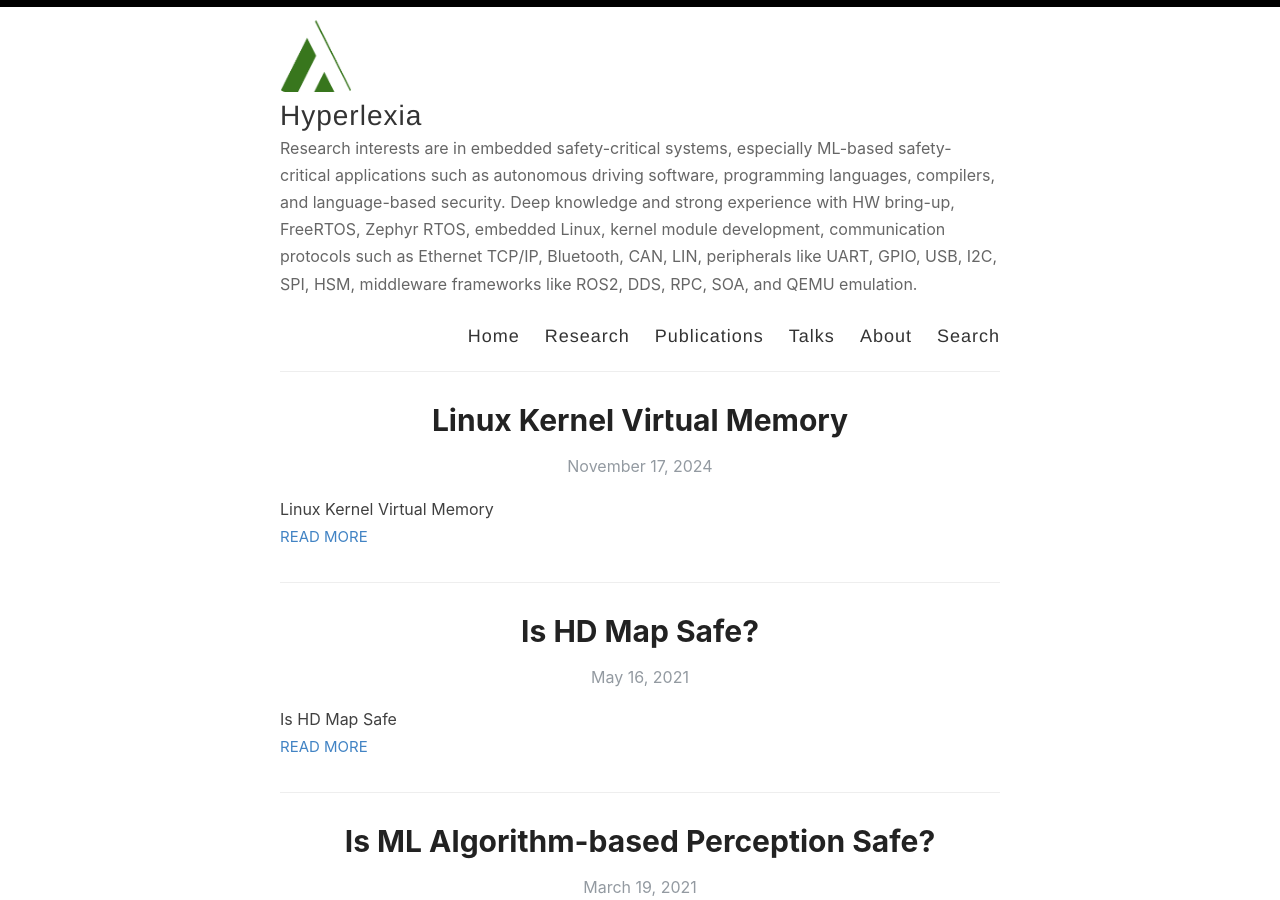
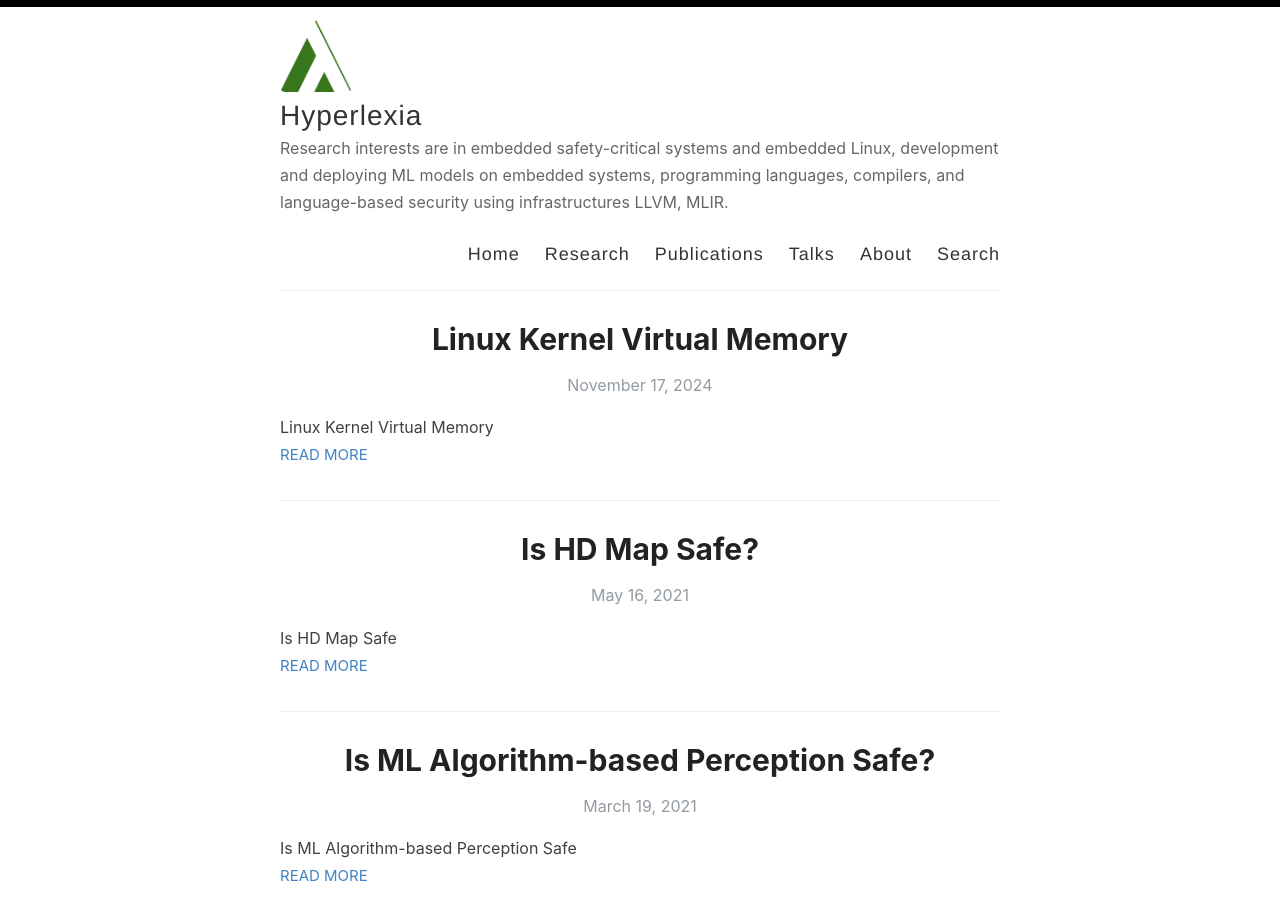
Before and after one commit to channgo2203/channgo2203.github.io, a Jekyll site: the page built from index.html, in a window 1280 px wide and 900 px high. Built offline with Jekyll 4.4.1, drawn with Linux system fonts in a browser that asks for light colours; the list of posts is cut into pages by our own code.

Commit message:
update linux-virtual-mem

```diff
--- a/_config.yml
+++ b/_config.yml
@@ -9,7 +9,7 @@ name: Hyperlexia
 author: Van C. Ngo
 
 # Short bio or description (displayed in the header)
-description: Research interests are in embedded safety-critical systems, especially ML-based safety-critical applications such as autonomous driving software, programming languages, compilers, and language-based security. Deep knowledge and strong experience with HW bring-up, FreeRTOS, Zephyr RTOS, embedded Linux, kernel module development, communication protocols such as Ethernet TCP/IP, Bluetooth, CAN, LIN, peripherals like UART, GPIO, USB, I2C, SPI, HSM, middleware frameworks like ROS2, DDS, RPC, SOA, and QEMU emulation.
+description: Research interests are in embedded safety-critical systems and embedded Linux, development and deploying ML models on embedded systems, programming languages, compilers, and language-based security using infrastructures LLVM, MLIR.
 
 # URL of your avatar or profile pic (you could use your GitHub profile pic)
 avatar: /images/xequation.png
```
